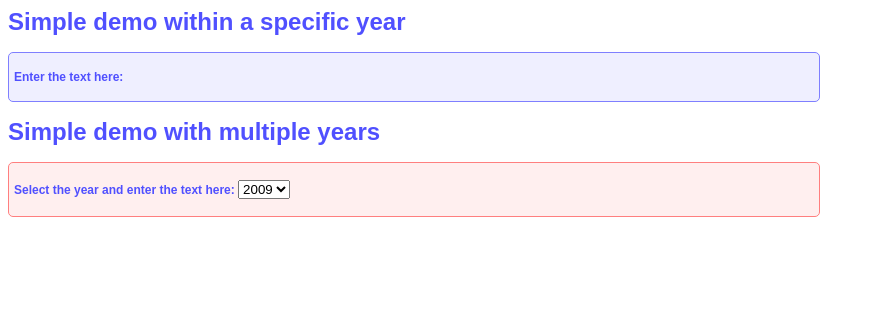
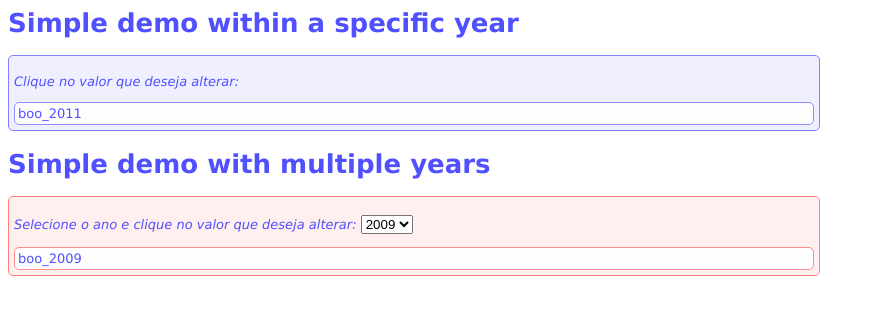
Before and after one commit to gusworks/gusfoo, a plain HTML site: page demos/demo1.html in a window 1280 px wide. Shown: the whole page, without its empty margins (0-875 px from the left). Drawn offline with Linux system fonts and the light colour scheme.

Commit message:
Combobox working

```diff
--- a/css/demo.css
+++ b/css/demo.css
@@ -1,8 +1,8 @@
 body {
   background-color: white;
   color           : #5050ff;
-  font-family     : arial, helvetica;
-  font-size       : 12px;
+  font-family     : verdana, arial, helvetica;
+  font-size       : 13px;
 }
 
 .gusfoo {
@@ -13,12 +13,28 @@ body {
   background-color: #efefef;
 }
 
+.gusfoo_soft_box {
+  background-color: #fefefe;
+  padding: 3px;
+  border: solid 1px;
+  border-radius: 5px;
+  margin-top: 2px;
+}
+
 #grid1 {
   background-color: #efefff;
   border-color: #7f7fff;
+}
+
+#grid1 .gusfoo_soft_box {
+  border-color: #8f8fff;
 }
 
 #grid2 {
   background-color: #ffefef;
   border-color: #ff7f7f;
 }
+
+#grid2 .gusfoo_soft_box {
+  border-color: #ff8f8f;
+}
--- a/js/jquery.gusfoo.js
+++ b/js/jquery.gusfoo.js
@@ -3,12 +3,16 @@
 
     var startDate;
     var finalDate;
+    var startYear;
+    var finalYear;
+    var containerId;
 
     var settings = {
       'startMonth'          : '2011-01',
       'finalMonth'          : '2011-12',
-      'singleYearCaption'   : 'Enter the text here: ',
-      'multipleYearCaption' : 'Select the year and enter the text here: '
+      'singleYearCaption'   : 'Clique no valor que deseja alterar: ',
+      'multipleYearCaption' : 'Selecione o ano e clique no valor que deseja alterar: ',
+      'yearText'            : 'Ano: '
     };
 
     var methods = {
@@ -24,33 +28,57 @@
         startDate = new Date(startSplit[0], startSplit[1] - 1, 1);
         finalDate = new Date(finalSplit[0], finalSplit[1] - 1, 1);
 
+        startYear = startDate.getFullYear();
+        finalYear = finalDate.getFullYear();
+
+        containerId = this.attr('id');
+
         this.html(draw());
         this.addClass('gusfoo');
 
-        console.log(this);
-        console.log(startDate);
-        console.log(finalDate);
-        console.log(settings);
+        var select = $('#' + containerId + '_select');
+        select.change(onSelectChange);
+
+        select.trigger('change');
       }
     }
 
     function draw(){
-      var html = '<p><b>';
+      var html = '<p><i>';
       var startYear = startDate.getFullYear();
       var finalYear = finalDate.getFullYear();
 
       if(startYear == finalYear){
-        html += settings['singleYearCaption'];
+        html += settings['singleYearCaption'] + '</i>';
       } else {
-        html += settings['multipleYearCaption'];
-        html += '<select id="gusfooYear">';
+        html += settings['multipleYearCaption'] + '</i>';
+        html += '<select  id="' + containerId + '_select">';
         for(var year = startYear; year <= finalYear; year++){
           html += '<option value="' + year + '">' + year + '</option>';
         }
         html += '</select>';
+        html += '';
       }
-      html += '</b></p>';
+      html += '</p>';
+
+      for(var year = startYear; year <= finalYear; year++){
+        html += '<div class="gusfoo_soft_box" id="' + containerId + '_year_' + year + '">boo_' + year;
+        html += '</div>';
+      }
       return html;
+    }
+
+    function onSelectChange(){
+      console.log('changed to ' + $(this).attr('value'));
+      for(var year = startYear; year <= finalYear; year++){
+        console.log(year + ': ' + ($(this).attr('value') == year));
+        console.log(containerId + '_year_' + year);
+        if($(this).attr('value') == year){
+          $('#' + containerId + '_year_' + year).show();
+        } else {
+          $('#' + containerId + '_year_' + year).hide();
+        };
+      };
     }
 
     // Method calling logic
```
